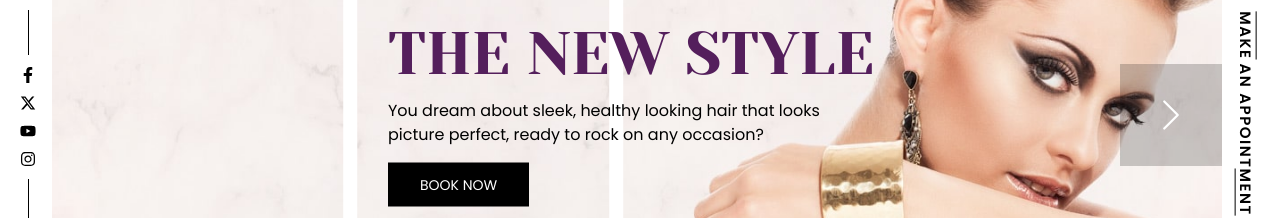
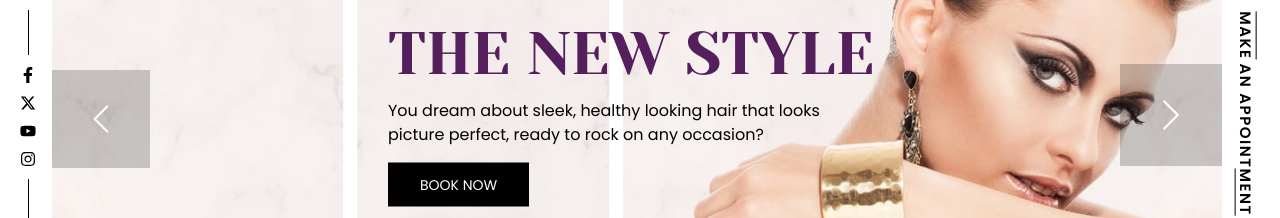
Before and after one commit to vivekk2804/saloni-next, a Next.js app: page / in a window 1280 px wide. Shown: the part 315-533 px from the top of the page. Built offline with nearby package versions, Linux system fonts and the light colour scheme; no server answers.

Commit message:
Theme problem fix

```diff
--- a/Home/Hero/NewHeroSection.tsx
+++ b/Home/Hero/NewHeroSection.tsx
@@ -242,7 +242,7 @@ const NewHeroSection = () => {
             </div>
 
             {/* BUTTON */}
-            {/* <button
+            <button
               onClick={() =>
                 changeSlide(
                   (currentImage - 1 + heroImages.length) % heroImages.length,
@@ -256,7 +256,7 @@ const NewHeroSection = () => {
                 strokeWidth={1}
                 className="text-white hover:text-gray-400"
               />
-            </button> */}
+            </button>
           </div>
         </div>
         <div className="absolute top-[52%] sm:top-[56%] md:top-[48%] left-[7px] sm:left-[7px] lg:left-72 -translate-y-1/2">
```
